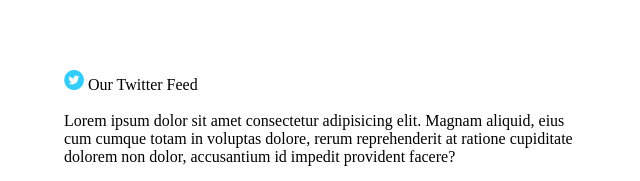
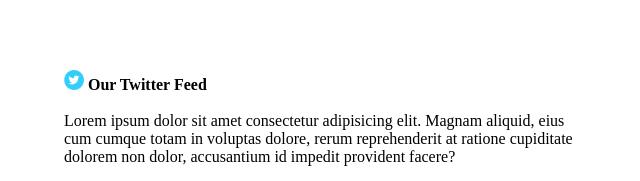
Before and after one commit to cristiantrilleras/aptastico, a plain HTML site: page index.html in a window 1280 px wide. Shown: the part 1307-1488 px from the top of the page, 640-1280 px from the left. Drawn offline with Linux system fonts and the light colour scheme.

Commit message:
Update index.html

```diff
--- a/index.html
+++ b/index.html
@@ -150,7 +150,7 @@
 
     <div class="twitter">
 
-        <p><img src="/images/Twitter.png" alt="imgtwitter" class=imgtwitter> Our Twitter Feed</p>
+        <p class="titulo4"><img src="/images/Twitter.png" alt="imgtwitter" class=imgtwitter> Our Twitter Feed</p>
 
         <br>
 
```
